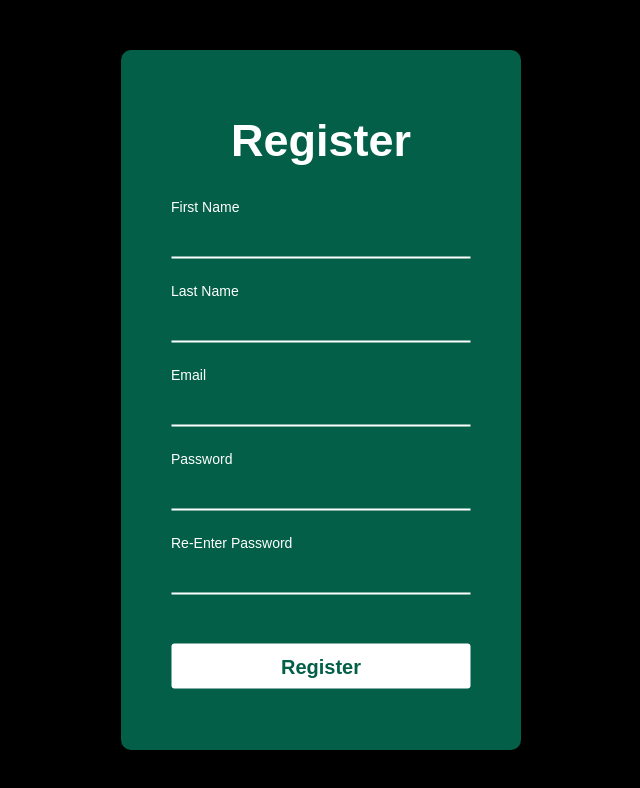
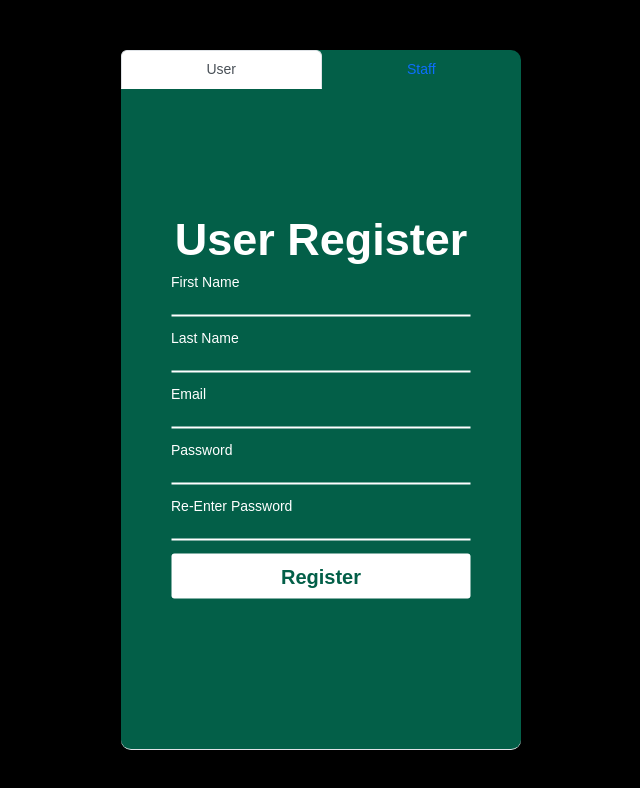
Before and after one commit to pierrelouisguichard/greendrive, a React (Vite) app: page /register in a window 1280 px wide. Shown: the top 788 px of the page, without its empty margins (319-959 px from the left). Built offline with nearby package versions, Linux system fonts and the light colour scheme.

Commit message:
Login/Register tabs done

```diff
--- a/src/App.jsx
+++ b/src/App.jsx
@@ -13,7 +13,6 @@ import Advantages from "./HomeComponents/Advantages";
 import NavBar from "./HomeComponents/NavBar";
 import Gallery from "./DashboardComponents/Gallery";
 import Error from "./OtherComponents/Error";
-import Test from "./OtherComponents/Test";
 
 function App() {
   return (
@@ -32,7 +31,6 @@ function App() {
         <Route path="/navbar" element={<NavBar />} />
         <Route path="/gallery" element={<Gallery />} />
         <Route path="/error" element={<Error />} />
-        <Route path="/test" element={<Test />} />
       </Routes>
     </>
   );
--- a/src/OtherComponents/Login.jsx
+++ b/src/OtherComponents/Login.jsx
@@ -1,21 +1,23 @@
-import React from "react";
+import Tab from "react-bootstrap/Tab";
+import Tabs from "react-bootstrap/Tabs";
 
 function Login() {
   return (
     <div style={container}>
-      <div style={{ ...position, ...rectangle }}>
-        <div style={{ ...position, ...title }}>Login</div>
-        <div style={{ ...position, ...titles, top: "30%" }}>Email</div>
+      <Tabs style={{ ...position, ...rectangle }} fill>
+        <Tab eventKey="home" title="User">
+          <div style={{ ...position, ...title }}>User Login</div>
+          <div style={{ ...position, ...titles, top: "41%" }}>Email</div>
           <form>
             <input
               type="text"
               required
-            style={{ ...position, ...textFields, top: "40%" }}
+              style={{ ...position, ...textFields, top: "46%" }}
             ></input>
             <input
               type="password"
               required
-            style={{ ...position, ...textFields, top: "60%" }}
+              style={{ ...position, ...textFields, top: "55%" }}
             ></input>
             <a style={{ ...position, ...LoginButton }} href="/dashboard">
               Login{" "}
@@ -28,7 +30,34 @@ function Login() {
           <a style={{ ...position, ...registerButton }} href="/register">
             Register
           </a>
-      </div>
+        </Tab>
+        <Tab eventKey="profile" title="Staff">
+          <div style={{ ...position, ...title }}>Staff Login</div>
+          <div style={{ ...position, ...titles, top: "41%" }}>Email</div>
+          <form>
+            <input
+              type="text"
+              required
+              style={{ ...position, ...textFields, top: "46%" }}
+            ></input>
+            <input
+              type="password"
+              required
+              style={{ ...position, ...textFields, top: "55%" }}
+            ></input>
+            <a style={{ ...position, ...LoginButton }} href="/dashboard">
+              Login{" "}
+            </a>
+          </form>
+          <div style={{ ...position, ...titles, top: "50%" }}>Password</div>
+          <a style={forgotPassword} href="/error">
+            Forgot password?
+          </a>
+          <a style={{ ...position, ...registerButton }} href="/register">
+            Register
+          </a>
+        </Tab>
+      </Tabs>
     </div>
   );
 }
@@ -46,9 +75,9 @@ const forgotPassword = {
   textDecoration: "none",
   color: "#72A699",
   position: "absolute",
-  top: "65%",
-  left: "75.5%",
-  transform: "translate(-50%, -50%)",
+  top: "56.5%",
+  left: "50%",
+  transform: "translateX(54px)",
   fontSize: "12px",
   fontWeight: "normal",
 };
@@ -70,12 +99,11 @@ const rectangle = {
 const title = {
   fontSize: "45px",
   fontWeight: "bold",
-  top: "18%",
+  top: "38%",
 };
 
 const titles = {
-  left: "12.5%",
-  transform: "none",
+  transform: "translateX(-150px)",
 };
 
 const textFields = {
@@ -98,7 +126,7 @@ const LoginButton = {
   display: "flex",
   justifyContent: "center",
   alignItems: "center",
-  top: "76%",
+  top: "61%",
   border: "none",
 };
 
@@ -107,7 +135,7 @@ const registerButton = {
   textDecoration: "none",
   fontSize: "20px",
   fontWeight: "bold",
-  top: "90%",
+  top: "66%",
 };
 
 export default Login;
--- a/src/OtherComponents/Register.jsx
+++ b/src/OtherComponents/Register.jsx
@@ -1,41 +1,78 @@
-import React from "react";
+import Tab from "react-bootstrap/Tab";
+import Tabs from "react-bootstrap/Tabs";
 
 function Register() {
   return (
     <div style={container}>
-      <div style={{ ...position, ...rectangle }}>
-        <div style={{ ...position, ...title }}>Register</div>
-        <div style={{ ...position, ...titles, top: "21%" }}>First Name</div>
+      <Tabs fill style={{ ...position, ...rectangle }}>
+        <Tab eventKey="home" title="User">
+          <div style={{ ...position, ...title }}>User Register</div>
+          <div style={{ ...position, ...titles, top: "34%" }}>First Name</div>
           <input
             type="text"
-          style={{ ...position, ...textFields, top: "28%" }}
+            style={{ ...position, ...textFields, top: "38%" }}
           ></input>
-        <div style={{ ...position, ...titles, top: "33%" }}>Last Name</div>
+          <div style={{ ...position, ...titles, top: "41%" }}>Last Name</div>
           <input
             type="text"
-          style={{ ...position, ...textFields, top: "40%" }}
+            style={{ ...position, ...textFields, top: "45%" }}
           ></input>
-        <div style={{ ...position, ...titles, top: "45%" }}>Email</div>
+          <div style={{ ...position, ...titles, top: "48%" }}>Email</div>
           <input
             type="text"
             style={{ ...position, ...textFields, top: "52%" }}
           ></input>
-        <div style={{ ...position, ...titles, top: "57%" }}>Password</div>
+          <div style={{ ...position, ...titles, top: "55%" }}>Password</div>
           <input
             type="password"
-          style={{ ...position, ...textFields, top: "64%" }}
+            style={{ ...position, ...textFields, top: "59%" }}
           ></input>
-        <div style={{ ...position, ...titles, top: "69%" }}>
+          <div style={{ ...position, ...titles, top: "62%" }}>
             Re-Enter Password
           </div>
           <input
             type="password"
-          style={{ ...position, ...textFields, top: "76%" }}
+            style={{ ...position, ...textFields, top: "66%" }}
           ></input>
           <a style={{ ...position, ...registerButton }} href="/login">
             Register
           </a>
+        </Tab>
+
+        <Tab eventKey="profile" title="Staff">
+          <div style={{ ...position, ...title }}>Staff Register</div>
+          <div style={{ ...position, ...titles, top: "34%" }}>First Name</div>
+          <input
+            type="text"
+            style={{ ...position, ...textFields, top: "38%" }}
+          ></input>
+          <div style={{ ...position, ...titles, top: "41%" }}>Last Name</div>
+          <input
+            type="text"
+            style={{ ...position, ...textFields, top: "45%" }}
+          ></input>
+          <div style={{ ...position, ...titles, top: "48%" }}>Email</div>
+          <input
+            type="text"
+            style={{ ...position, ...textFields, top: "52%" }}
+          ></input>
+          <div style={{ ...position, ...titles, top: "55%" }}>Password</div>
+          <input
+            type="password"
+            style={{ ...position, ...textFields, top: "59%" }}
+          ></input>
+          <div style={{ ...position, ...titles, top: "62%" }}>
+            Re-Enter Password
           </div>
+          <input
+            type="password"
+            style={{ ...position, ...textFields, top: "66%" }}
+          ></input>
+          <a style={{ ...position, ...registerButton }} href="/login">
+            Register
+          </a>
+        </Tab>
+      </Tabs>
     </div>
   );
 }
@@ -66,13 +103,10 @@ const rectangle = {
 const title = {
   fontSize: "45px",
   fontWeight: "bold",
-  top: "13%",
+  top: "30%",
 };
 
-const titles = {
-  left: "12.5%",
-  transform: "none",
-};
+const titles = { transform: "translateX(-150px)" };
 
 const textFields = {
   color: "white",
@@ -94,7 +128,7 @@ const registerButton = {
   display: "flex",
   justifyContent: "center",
   alignItems: "center",
-  top: "88%",
+  top: "72%",
 };
 
 export default Register;
--- a/src/OtherComponents/Test.jsx
+++ /dev/null
@@ -1,141 +0,0 @@
-import Tab from "react-bootstrap/Tab";
-import Tabs from "react-bootstrap/Tabs";
-
-function UncontrolledExample() {
-  return (
-    <div style={container}>
-      <Tabs style={{ ...position, ...rectangle }} fill>
-        <Tab eventKey="home" title="User">
-          <div style={{ ...position, ...title }}>User Login</div>
-          <div style={{ ...position, ...titles, top: "41%" }}>Email</div>
-          <form>
-            <input
-              type="text"
-              required
-              style={{ ...position, ...textFields, top: "46%" }}
-            ></input>
-            <input
-              type="password"
-              required
-              style={{ ...position, ...textFields, top: "55%" }}
-            ></input>
-            <a style={{ ...position, ...LoginButton }} href="/dashboard">
-              Login{" "}
-            </a>
-          </form>
-          <div style={{ ...position, ...titles, top: "50%" }}>Password</div>
-          <a style={forgotPassword} href="/error">
-            Forgot password?
-          </a>
-          <a style={{ ...position, ...registerButton }} href="/register">
-            Register
-          </a>
-        </Tab>
-        <Tab eventKey="profile" title="Staff">
-          <div style={{ ...position, ...title }}>Staff Login</div>
-          <div style={{ ...position, ...titles, top: "41%" }}>Email</div>
-          <form>
-            <input
-              type="text"
-              required
-              style={{ ...position, ...textFields, top: "46%" }}
-            ></input>
-            <input
-              type="password"
-              required
-              style={{ ...position, ...textFields, top: "55%" }}
-            ></input>
-            <a style={{ ...position, ...LoginButton }} href="/dashboard">
-              Login{" "}
-            </a>
-          </form>
-          <div style={{ ...position, ...titles, top: "50%" }}>Password</div>
-          <a style={forgotPassword} href="/error">
-            Forgot password?
-          </a>
-          <a style={{ ...position, ...registerButton }} href="/register">
-            Register
-          </a>
-        </Tab>
-      </Tabs>
-    </div>
-  );
-}
-
-const container = {
-  backgroundColor: "black",
-  height: "100vh",
-  width: "100vw",
-  fontFamily: "Bahnschrift, sans-serif",
-  color: "white",
-  fontSize: "14px",
-};
-
-const forgotPassword = {
-  textDecoration: "none",
-  color: "#72A699",
-  position: "absolute",
-  top: "56.5%",
-  left: "50%",
-  transform: "translateX(54px)",
-  fontSize: "12px",
-  fontWeight: "normal",
-};
-
-const position = {
-  position: "absolute",
-  top: "50%",
-  left: "50%",
-  transform: "translate(-50%, -50%)",
-};
-
-const rectangle = {
-  backgroundColor: "#035F48",
-  borderRadius: "10px",
-  width: "400px",
-  height: "500px",
-};
-
-const title = {
-  fontSize: "45px",
-  fontWeight: "bold",
-  top: "38%",
-};
-
-const titles = {
-  transform: "translateX(-150px)",
-};
-
-const textFields = {
-  color: "white",
-  backgroundColor: "rgb(0,0,0,0)",
-  width: "299px",
-  border: "none",
-  borderBottom: "2px solid white",
-};
-
-const LoginButton = {
-  textDecoration: "none",
-  width: "299px",
-  height: "45px",
-  background: "white",
-  borderRadius: "3px",
-  color: "#035F48",
-  fontSize: "20px",
-  fontWeight: "bold",
-  display: "flex",
-  justifyContent: "center",
-  alignItems: "center",
-  top: "61%",
-  border: "none",
-};
-
-const registerButton = {
-  color: "white",
-  textDecoration: "none",
-  fontSize: "20px",
-  fontWeight: "bold",
-  top: "66%",
-};
-
-export default UncontrolledExample;
```
Lines whose indentation alone changed are shown as unchanged.
